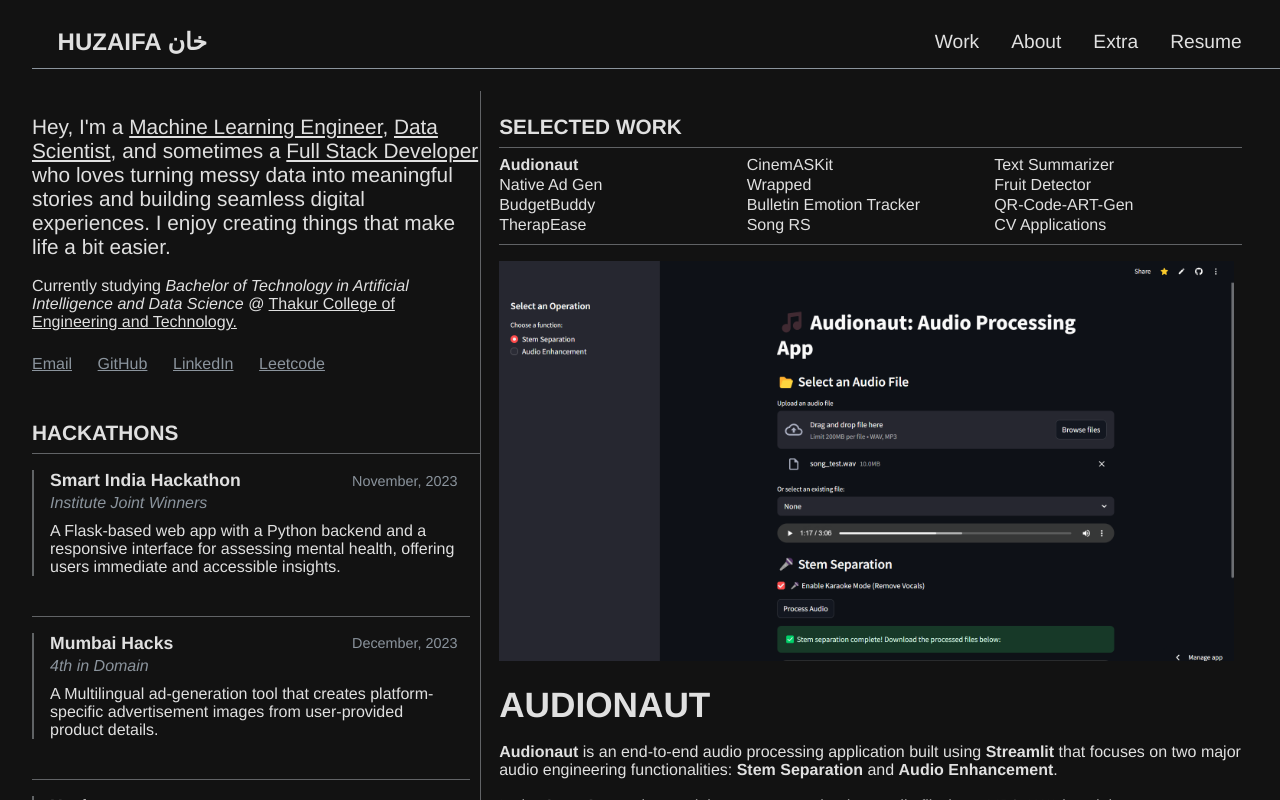
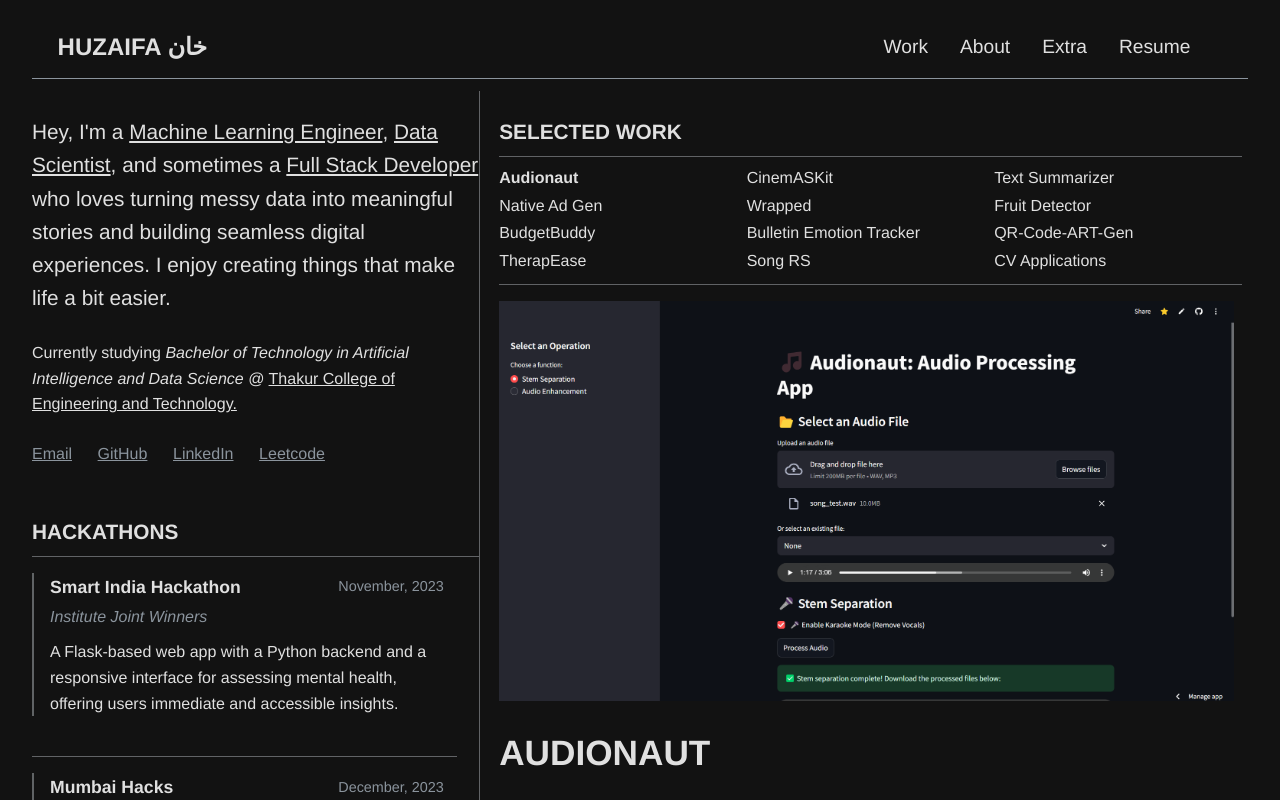
Before and after one commit to botzaifa/portfolio-2, a React (Create React App) app: page /#/ in a window 1280 px wide. Built offline with nearby package versions, Linux system fonts and the light colour scheme; a web font is replaced by a local one.

Commit message:
[Fix] Horizontal css

```diff
--- a/src/index.css
+++ b/src/index.css
@@ -1,9 +1,21 @@
+/* Theme variables */
 :root {
   --bg-color: #121212;
   --text-color: #e0e0e0;
-  --scrollbar-bg: #2a2a2a; /* Scrollbar background color */
-  --scrollbar-thumb: #444; /* Scrollbar thumb color */
-  --scrollbar-thumb-hover: #888; /* Scrollbar thumb hover color */
+  --scrollbar-bg: #2a2a2a;
+  --scrollbar-thumb: #444;
+  --scrollbar-thumb-hover: #888;
+}
+
+/* Global reset & base styles */
+*,
+*::before,
+*::after {
+  box-sizing: border-box;
+}
+
+html {
+  scroll-behavior: smooth;
 }
 
 body {
@@ -14,6 +26,42 @@
     "Ubuntu", "Cantarell", "Fira Sans", "Droid Sans", "Helvetica Neue",
     sans-serif;
   transition: background-color 0.3s ease, color 0.3s ease;
+  line-height: 1.6;
+}
+
+/* Root app container */
+#root {
+  width: 100%;
+  position: relative;
+  min-height: 100vh;
+}
+
+/* Headings reset */
+h1, h2, h3, h4, h5, h6 {
+  margin: 0;
+  font-weight: 600;
+}
+
+/* Lists reset */
+ul, ol {
+  list-style: none;
+  padding: 0;
+  margin: 0;
+}
+
+/* Links reset */
+a {
+  color: inherit;
+  text-decoration: none;
+}
+
+/* Code blocks */
+code {
+  font-family: source-code-pro, Menlo, Monaco, Consolas, "Courier New", monospace;
+  background-color: #1e1e1e;
+  padding: 2px 6px;
+  border-radius: 4px;
+  font-size: 0.95em;
 }
 
 /* Custom scrollbar styles */
@@ -35,12 +83,8 @@
   background-color: var(--scrollbar-thumb-hover);
 }
 
-code {
-  font-family: source-code-pro, Menlo, Monaco, Consolas, "Courier New", monospace;
+/* Focus visible for accessibility */
+:focus-visible {
+  outline: 2px solid #888;
+  outline-offset: 2px;
 }
-
-#root {
-  width: 100%;
-  position: relative;
-  height: 100vh;
-}
--- a/src/pages/Resume/Resume.css
+++ b/src/pages/Resume/Resume.css
@@ -15,10 +15,12 @@
 .project-heading {
   font-size: 2.2rem;
   font-weight: bold;
+  color: var(--text-color);
 }
 
+/* Replace previous purple color with neutral gray */
 .purple {
-  color: #be50f4;
+  color: #aaa; /* Subtle gray tone */
 }
 
 /* PDF layout */
@@ -36,7 +38,7 @@
   width: 100%;
   overflow-x: auto;
   padding: 10px;
-  background-color: transparent; /* Match dark background */
+  background-color: transparent;
   border-radius: 10px;
 }
 
@@ -45,10 +47,10 @@
   box-shadow: 0 4px 20px rgba(0, 0, 0, 0.4);
 }
 
-/* Download button */
+/* Download button - monochrome styling */
 .resume-section .btn-primary {
-  background-color: #be50f4;
-  border-color: #be50f4;
+  background-color: #333;       /* Dark gray button */
+  border-color: #333;
   color: #fff;
   font-weight: 500;
   padding: 0.6rem 1.2rem;
@@ -58,8 +60,8 @@
 }
 
 .resume-section .btn-primary:hover {
-  background-color: #a044c3;
-  border-color: #a044c3;
+  background-color: #000;       /* Even darker on hover */
+  border-color: #000;
   transform: translateY(-2px);
 }
 
```
